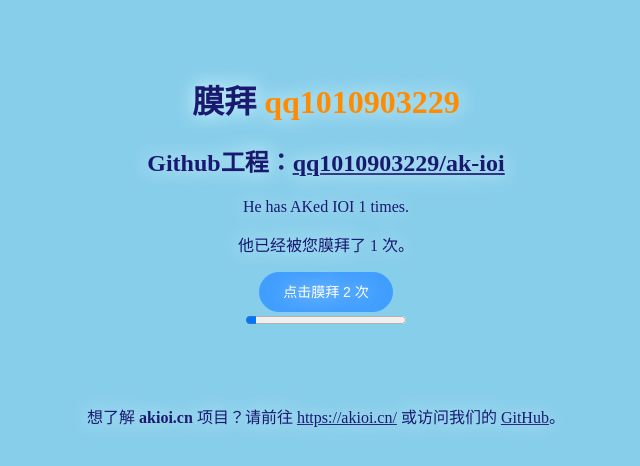
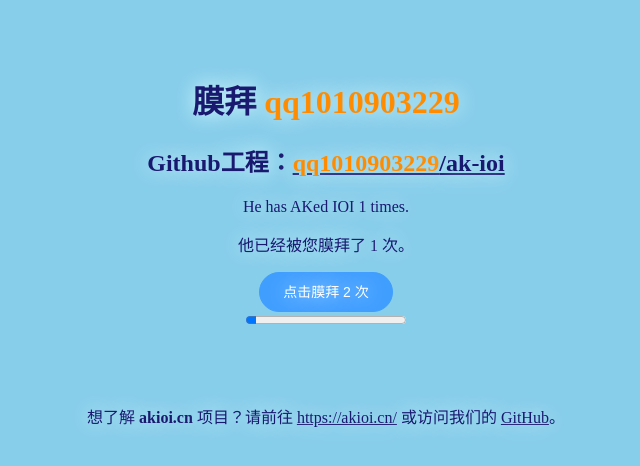
Before and after one commit to loader3229/ak-ioi, a plain HTML site: page index.html in a window 1280 px wide. Both pictures are taken after a click on the button "点击膜拜 1 次". Shown: the whole page, without its empty margins (314-954 px from the left). Drawn offline with nearby package versions, Linux system fonts and the light colour scheme.

Commit message:
Update index.html

```diff
--- a/index.html
+++ b/index.html
@@ -19,8 +19,9 @@
 </head>
 <body>
 	<header>
-		<h1>膜拜 <span id="qq1010903229" style="color:#ff8c00;">qq1010903229</span></h1>
-		<h2>Github工程：<a href="https://github.com/qq1010903229/ak-ioi">qq1010903229/ak-ioi</a></h2>
+		<style id="style_qq1010903229">.qq1010903229{color:#ff8c00;}</style>
+		<h1>膜拜 <span class="qq1010903229">qq1010903229</span></h1>
+		<h2>Github工程：<a href="https://github.com/qq1010903229/ak-ioi"><span class="qq1010903229">qq1010903229</span>/ak-ioi</a></h2>
 		<p>He has AKed IOI <span class="counter">0</span> times.</p>
 		<p>他已经被您膜拜了 <span class="counter">0</span> 次。</p>
 		<button id="mobai" type="button" class="el-button el-button--primary is-plain is-round">点击膜拜 1 次</button><br>
@@ -28,14 +29,16 @@
 		<script>
 			var counter = 0;
 			document.getElementById("mobai").onclick = function() {
-				counter+=Math.floor(Math.max(1+Math.pow(counter,0.6),(1+Math.pow(1+8*counter,0.5))/2)*(1+(counter>1000))*(1+(counter>100000))*(1+0.5*(counter>=114514))*(1+0.2*(counter>=1919810))*(1+(counter>10000000))*(1+0.3*(counter>=19260817)));
-				if(counter==114307){counter=114514;alert("qq1010903229： 敢继续膜拜我吗？嘻嘻嘻！");document.getElementById("qq1010903229").style.color="#aa00aa";}
-				if(counter==1895836){counter=1919810;alert("qq1010903229： 再膜拜我我就要...嘻嘻嘻！");document.getElementById("qq1010903229").style.color="blue";}
-				if(counter==19359471){counter=19260817;alert("你得到了qq1010903229的一个口头禅：我爆零了。");document.getElementById("qq1010903229").style.color="#03a89e";}
+				counter+=Math.floor(Math.max(1+Math.pow(counter,0.6),(1+Math.pow(1+8*counter,0.5))/2)*(1+(counter>1000))*(1+(counter>100000))*(1+0.5*(counter>=114514))*(1+0.2*(counter>=1919810))*(1+(counter>10000000))*(1+0.3*(counter>=19260817))*(1+0.5*(counter>=104857601)));
+				if(counter==114307){counter=114514;alert("qq1010903229： 敢继续膜拜我吗？嘻嘻嘻！");document.getElementById("style_qq1010903229").innerHTML=".qq1010903229{color:#aa00aa;}";}
+				if(counter==1895836){counter=1919810;alert("qq1010903229： 再膜拜我我就要...嘻嘻嘻！");document.getElementById("style_qq1010903229").innerHTML=".qq1010903229{color:blue;}";}
+				if(counter==19359471){counter=19260817;alert("你得到了qq1010903229的一个口头禅：我爆零了。");document.getElementById("style_qq1010903229").innerHTML=".qq1010903229{color:#03a89e;}";}
+				if(counter==104018303){counter=104857601;alert("qq1010903229： 你的膜拜使我掉Rating了！嘻嘻嘻！");document.getElementById("style_qq1010903229").innerHTML=".qq1010903229{color:green;}";}
+
 				for(let item of document.getElementsByClassName("counter")) {
 					item.innerText = Math.min(counter,2147483647);
 				}
-				document.getElementById("mobai").innerHTML="点击膜拜 "+Math.floor(Math.max(1+Math.pow(counter,0.6),(1+Math.pow(1+8*counter,0.5))/2)*(1+(counter>1000))*(1+(counter>100000))*(1+0.5*(counter>=114514))*(1+0.2*(counter>=1919810))*(1+(counter>10000000))*(1+0.3*(counter>=19260817)))+" 次";
+				document.getElementById("mobai").innerHTML="点击膜拜 "+Math.floor(Math.max(1+Math.pow(counter,0.6),(1+Math.pow(1+8*counter,0.5))/2)*(1+(counter>1000))*(1+(counter>100000))*(1+0.5*(counter>=114514))*(1+0.2*(counter>=1919810))*(1+(counter>10000000))*(1+0.3*(counter>=19260817))*(1+0.5*(counter>=104857601)))+" 次";
 				document.getElementById("progress").value=Math.pow(counter,0.4);
 				if(counter>1000){
 					document.getElementById("progress").value=Math.pow(counter,0.4)-15.8489;
```
